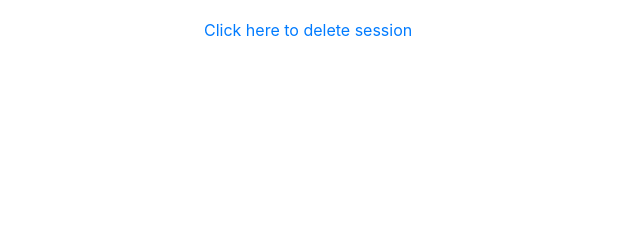
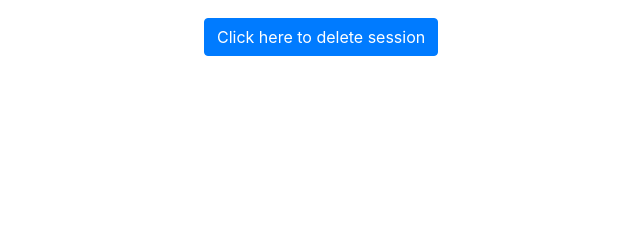
Before and after one commit to edwardmasih/localLibrary, a Django app: template templates/index.html in a window 1280 px wide. Shown: the part 332-572 px from the top of the page, without its empty margins (35-675 px from the left). Run offline with Django 3.2, Linux system fonts and the light colour scheme; the template is opened without the code that fills it, so the values that code supplies are empty; some libraries are stand-ins or nearby versions.

Commit message:
added delete session button

```diff
--- a/templates/index.html
+++ b/templates/index.html
@@ -12,5 +12,5 @@
     <li><strong>Authors:</strong> {{ num_authors }}</li>
   </ul>
   <p>You have visited this page {{ num_visits }} time{{ num_visits|pluralize }}.</p>
-  <a href="{% url 'deleteSession' %}">Click here to delete session</a>
+  <a href="{% url 'deleteSession' %}" class="btn btn-primary" role="button">Click here to delete session</a>
 {% endblock %}
```
